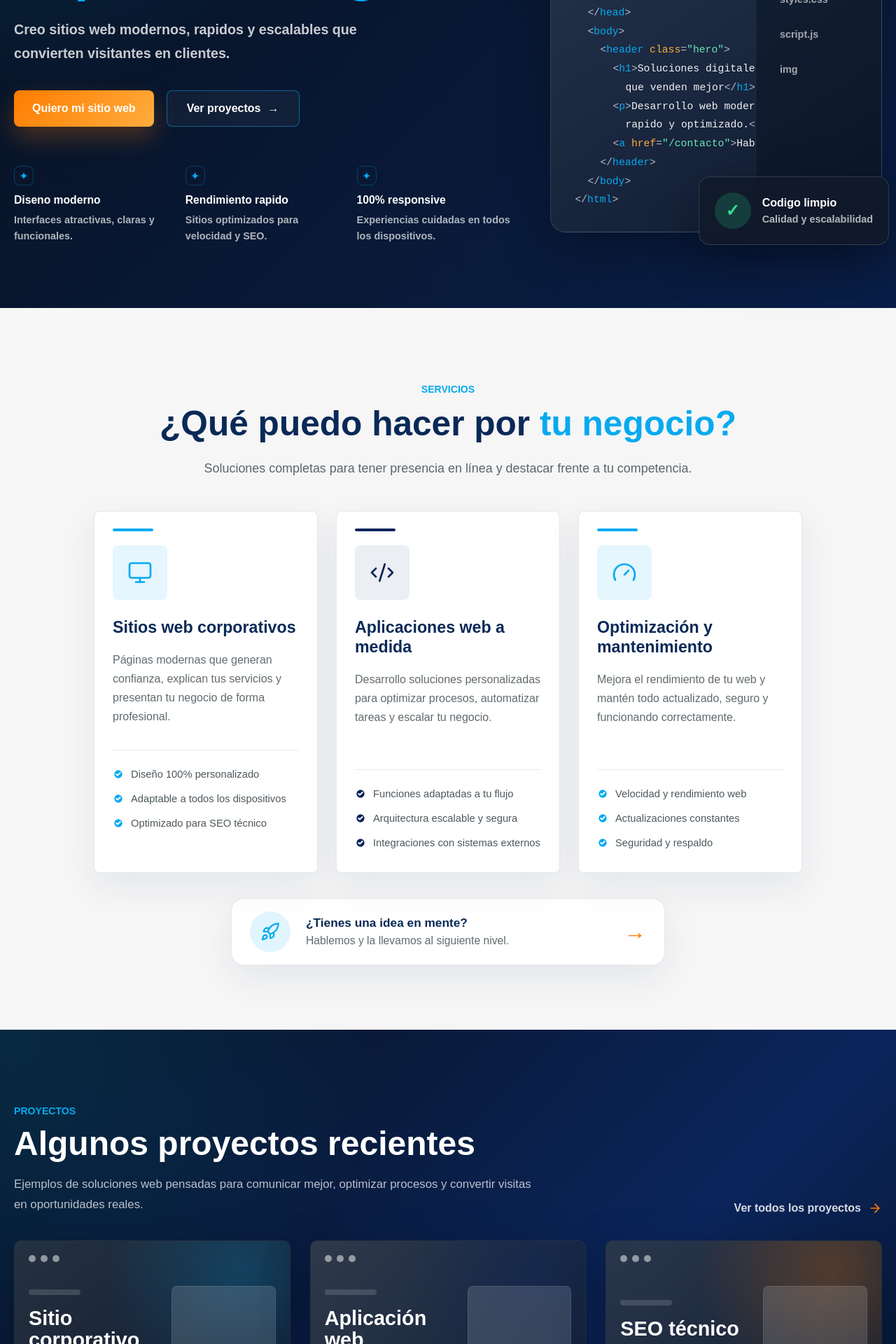
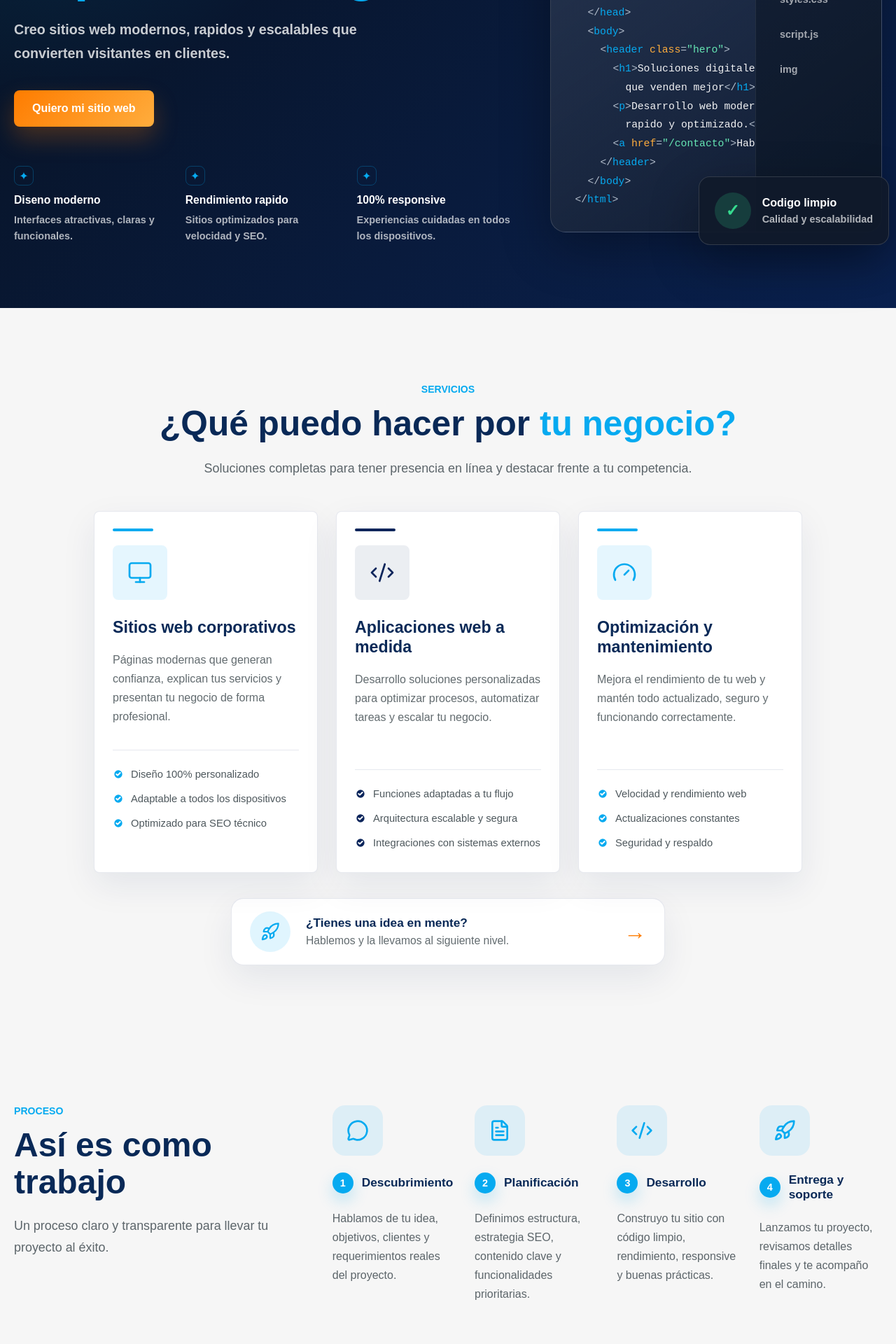
Before and after one commit to johnalex1010/johnalexweb, a Next.js app: page / in a window 1280 px wide. Shown: the part 360-2280 px from the top of the page at 70% size. Built offline with nearby package versions, Linux system fonts and the light colour scheme; no server answers; a web font is replaced by a local one.

Commit message:
feat: Quitar sección Proyectos.

```diff
--- a/src/app/page.tsx
+++ b/src/app/page.tsx
@@ -26,7 +26,7 @@ export default function Home() {
       <main>
         <HeroSection />
         <ServicesSection />
-        <ProjectsSection />
+        {/* <ProjectsSection /> */}
         <ProcessSection />
         <FaqSection />
       </main>
--- a/src/components/sections/hero-section.tsx
+++ b/src/components/sections/hero-section.tsx
@@ -36,10 +36,10 @@ export function HeroSection() {
             <a className="button button--primary" href="/contacto">
               Quiero mi sitio web
             </a>
-            <a className="button button--secondary" href="#proyectos">
+            {/* <a className="button button--secondary" href="#proyectos">
               Ver proyectos
               <span aria-hidden="true">→</span>
-            </a>
+            </a> */}
           </div>
 
           <ul className="hero-section__benefits" aria-label="Beneficios principales">
```
